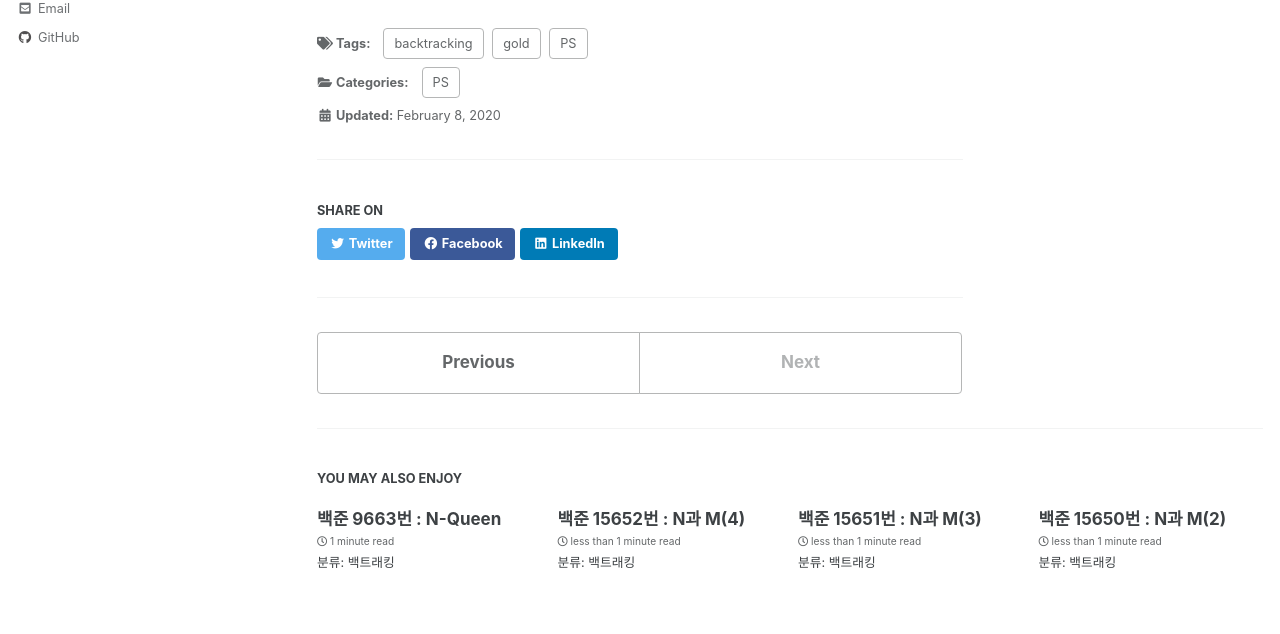
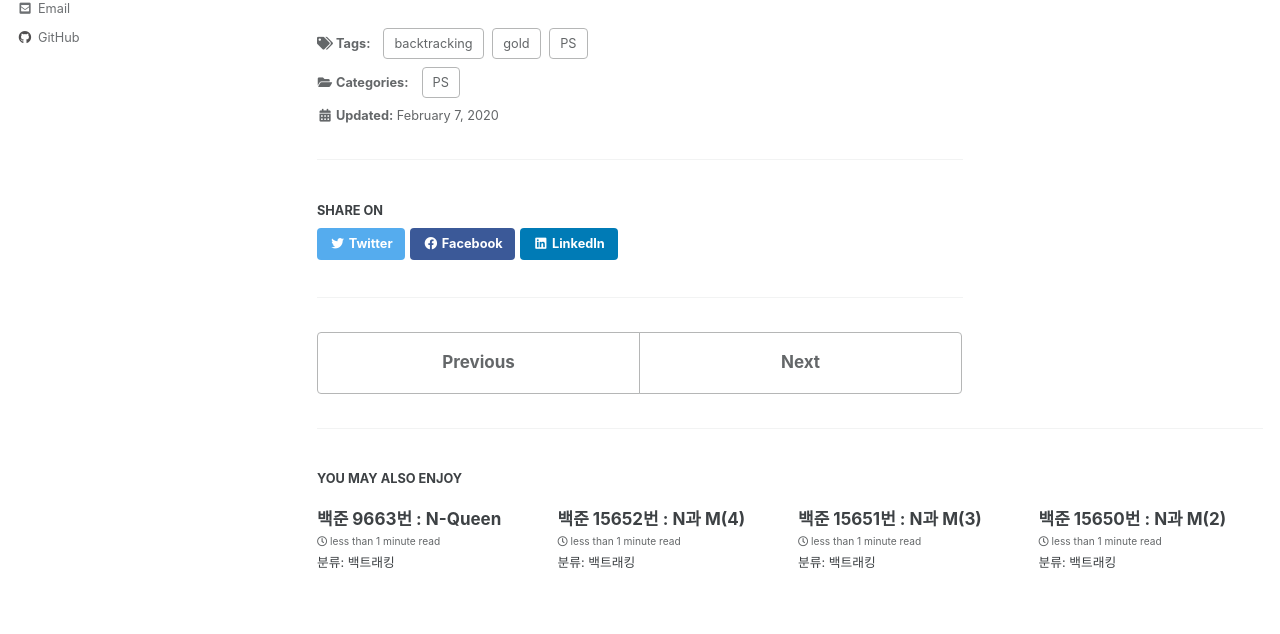
Before and after one commit to JuTaK97/JuTaK97.github.io, a Jekyll site: the page built from _posts/2022-02-07-baekjoon-2580.md, in a window 1280 px wide and 900 px high, scrolled down 1979 px. Shown: the part 152-786 px from the top of the window. Built offline with Jekyll 4.4.1, drawn with Linux system fonts in a browser that asks for light colours; cached includes are drawn as plain includes; part of the change alters nothing that is shown.

```diff
--- a/_posts/2022-02-08-baekjoon-2580.md
+++ b/_posts/2022-02-07-baekjoon-2580.md
@@ -6,7 +6,7 @@ tags :
   - PS
   - backtracking
   - gold
-last_modified_at: 2020-02-08 00:10:00 +0900
+last_modified_at: 2020-02-07 23:58:00 -0500
 ---
 
 - 분류: 백트래킹
```
